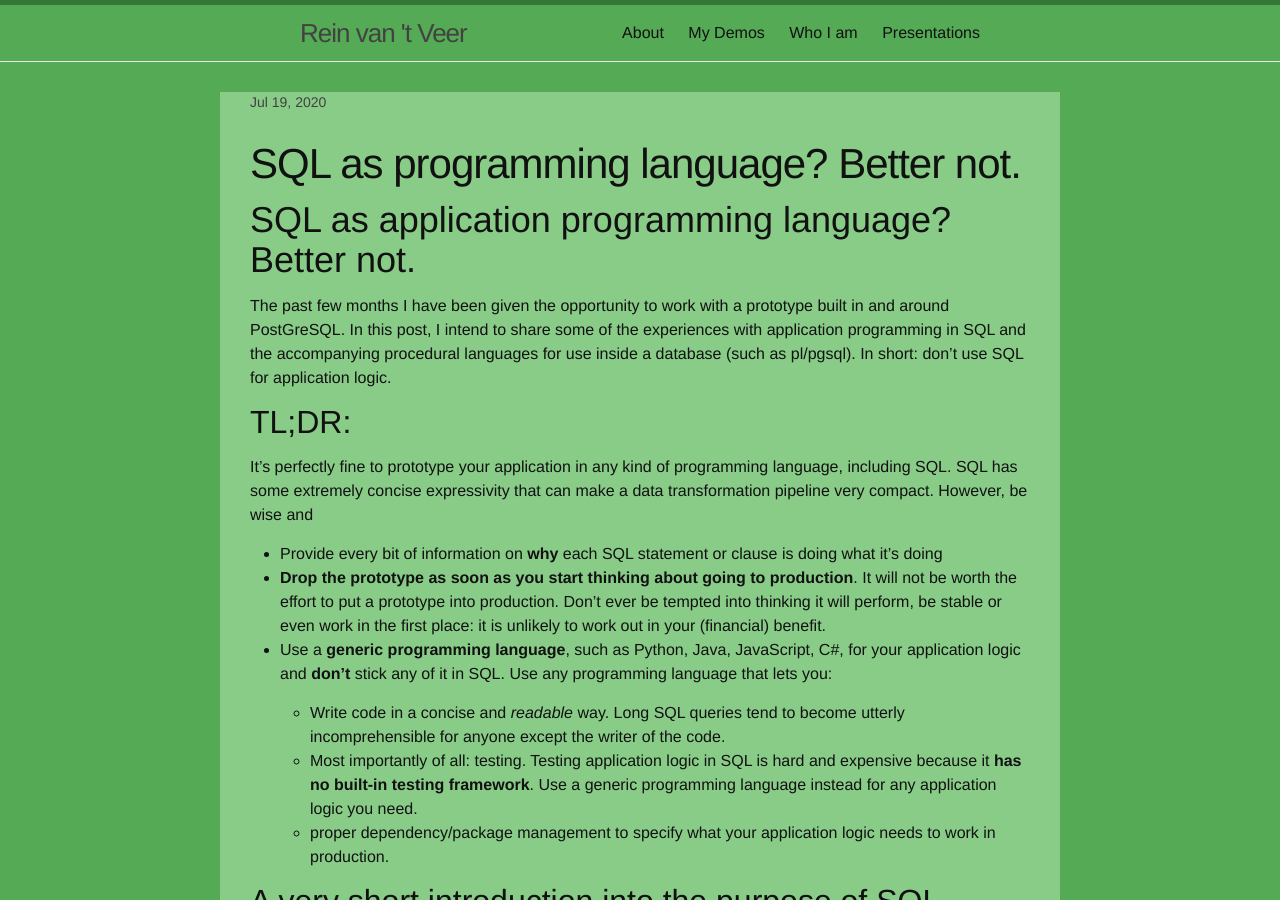
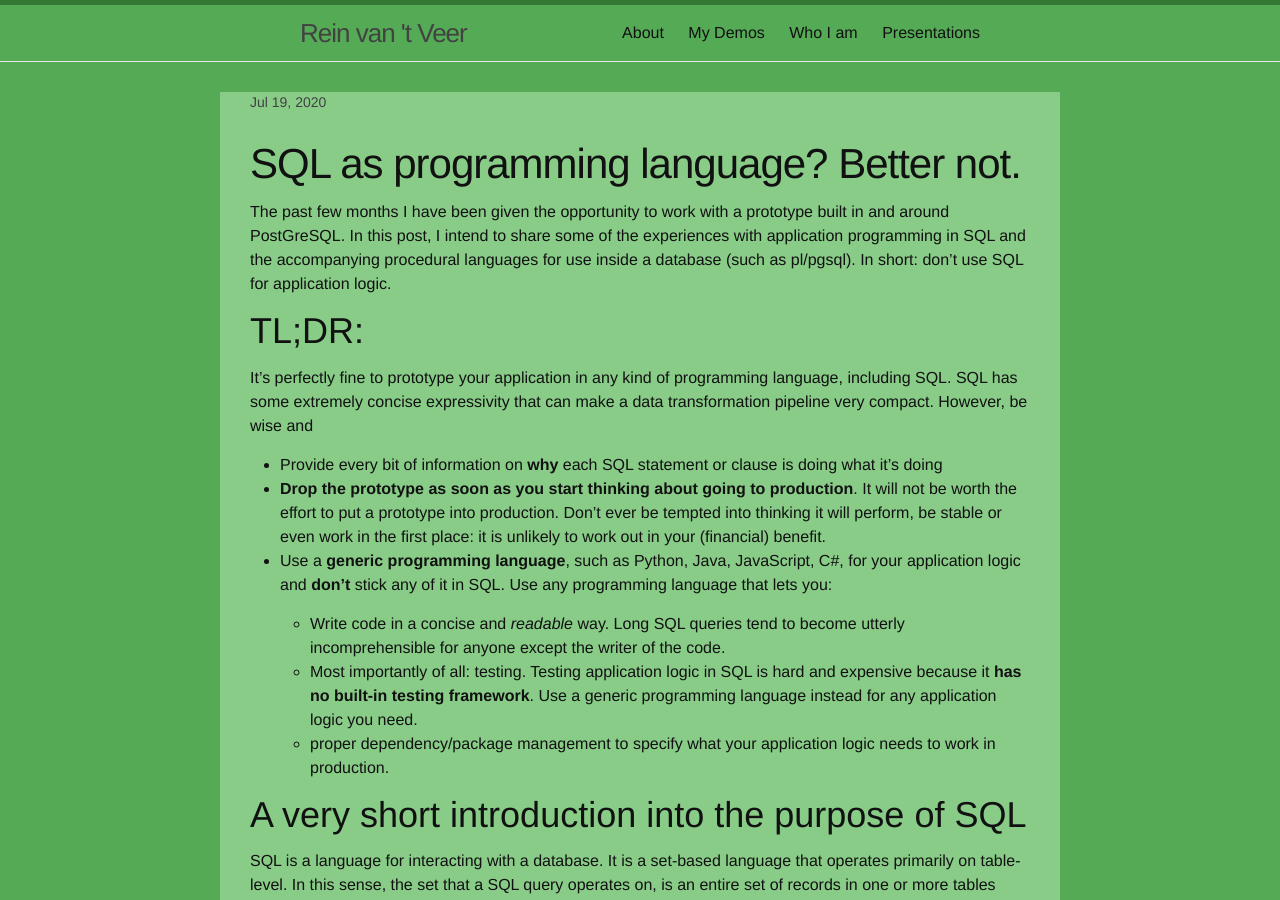
Before and after one commit to reinvantveer/reinvantveer.github.io, a Jekyll site: the page built from _posts/2020-07-19-sql-as-programming-language.md, in a window 1280 px wide and 900 px high. Built offline with Jekyll 4.4.1, drawn with Linux system fonts in a browser that asks for light colours; comment, search, counter and statistics services are not loaded.

Commit message:
Fix duplicate post heading

```diff
--- a/_posts/2020-07-19-sql-as-programming-language.md
+++ b/_posts/2020-07-19-sql-as-programming-language.md
@@ -3,11 +3,9 @@ title: SQL as programming language? Better not.
 layout: post
 ---
 
-# SQL as application programming language? Better not.
-
 The past few months I have been given the opportunity to work with a prototype built in and around PostGreSQL. In this post, I intend to share some of the experiences with application programming in SQL and the accompanying procedural languages for use inside a database (such as pl/pgsql). In short: don't use SQL for application logic.
 
-## TL;DR:
+# TL;DR:
 It's perfectly fine to prototype your application in any kind of programming language, including SQL. SQL has some extremely concise expressivity that can make a data transformation pipeline very compact. However, be wise and
 * Provide every bit of information on **why** each SQL statement or clause is doing what it's doing
 * **Drop the prototype as soon as you start thinking about going to production**. It will not be worth the effort to put a prototype into production. Don't ever be tempted into thinking it will perform, be stable or even work in the first place: it is unlikely to work out in your (financial) benefit.
@@ -17,7 +15,7 @@ It's perfectly fine to prototype your application in any kind of programming lan
     * Most importantly of all: testing. Testing application logic in SQL is hard and expensive because it **has no built-in testing framework**. Use a generic programming language instead for any application logic you need.
     * proper dependency/package management to specify what your application logic needs to work in production.
 
-## A very short introduction into the purpose of SQL
+# A very short introduction into the purpose of SQL
 SQL is a language for interacting with a database. It is a set-based language that operates primarily on table-level. In this sense, the set that a SQL query operates on, is an entire set of records in one or more tables over which the SQL 'loops' automatically. Especially in querying different data tables, SQL is very good at integrating, filtering and summarizing data. It is then also very good at writing the results of this operation back into a new table. This is often referred to as an ETL process: an Extract (load data from tables), Transform (filter the data, summarize), and Load (write results into a new table).
 
 The database here acts as a strategy for "persistence": a way to store data that is not lost when a machine restarts. It is a popular method, because the way a database organizes lots of data is much more performant than the default persistence method, namely a file system. A file system generally is a tree-like system of folders that contain either subfolders and/or file. You may have a "Documents" folder, containing "Projects". This "Projects" folder may have a "Git" folder, to designate project documents that are tracked in a version control system called Git. This "Git" folder then may then contain the subfolder "web_app_for_incredible_solutions" or some other project, etcetera. The file system therefore often expresses a tree of "things" that go from generic to specific, but this tends to gets swamped if you have a lot of fine-grained data.
@@ -26,10 +24,10 @@ Databases have a lot fewer levels than paths in your filesystem do. There is (su
 
 This is why simple SQL queries often make a lot of sense. `SELECT customer_name FROM customers;` will evidently get you all names of your customers from a set containing all customers for a given schema (the name of which is not included here). The SQL statement ends with a semicolon to designate the end of the SELECT statement.
 
-## Where the trouble starts
+# Where the trouble starts
 There's trouble with SQL on many fronts that hamper production application development.
 
-### Readability
+## Readability
 This simplicity of `SELECT {attribute} FROM {thing_type};` has earned SQL its reputation as an easy to read language. This is more than just a nice idea. Programming is primarily of use as a method for communication: from humans to other humans, that is. It gets read by programmers after you write it, so people after you need to know what and why your program does what it does. This is no different for SQL.
 
 However, the readability of SQL quickly evaporates when the SQL query gets longer and more syntax is used. There is very little readable left in queries that
@@ -41,7 +39,7 @@ Instead, use a programming language to write out the application logic in an eas
 
 So, the supposed readability benefit for SQL is mostly voided once you get to more advanced SQL queries. It is a language with a lot of syntax, just as most other programming languages. Readability automatically brings us to perhaps the most difficult part of programming in general: complexity and testing.
 
-### Complexity and testing
+## Complexity and testing
 Once SQL queries start to get longer, an uncanny feeling starts to creep up on me. Why is there so much code needed to get some stuff from the database? Is the structure of the database that complex?
 
 Often, however, I see that the SQL code is not only fetching things from the backend or writing data to it. Often, it applies some kind of transformation. It performs part of the application logic that the client code is supposed to do. I hear my colleagues explain: "It's much easier this way."
@@ -70,7 +68,7 @@ It gets worse for SQL. Many SQL scripts are _stateful_, containing action querie
 
 In short: test your queries in a test database. Testing `SELECT * FROM customers;` is hardly necessary. This is no longer the case once you start moving application logic inside of your queries, because now you *will* have to write tests for them. Make sure you do. Saying "last month my query was fine," is useless because last month doesn't matter if your application crashes now. Having test means making sure that under any circumstance and at any time, you are able to validate the correct workings of your code. Doing some manual testing now and again and calling "But it worked on my machine!" is a recipe for disaster. Therefore: put as little application or 'business' logic in your queries as possible, because testing for meeting all the requirements is costly for SQL. Instead, write you application logic in a proper programming language: it's much easier and therefore cheaper to write unit tests for 'generic' programming languages.
 
-### Dependency management
+## Dependency management
 Every self-respecting programming language nowadays has a dependency management system. JavaScript has NPM, Java has Maven, C# has NuGet, and Python has Pipenv. No programming language is complete without some kind of package management system. **SQL has none**. You cannot express in a suite of SQL scripts, a SQL project if you like, what dependencies it should or shouldn't require. That means that the code is possibly going to break in unknown places  once (and at some time you will) upgrade your database.
 
 The more usage of database extensions and procedural logic there is in your SQL, the higher the chance that your SQL will break. There are at least 3 current versions of PostGIS, the geospatial extension for PostGIS, with one major version difference, from major version 2 to 3. Multiply this by about 4 major PostGreSQL database versions and you have a combination of backend components for which your query may or may not work. There is a special [legacy FAQ](https://postgis.net/docs/manual-3.0/PostGIS_FAQ.html#legacy_faq) for the trouble that upgrading from major version 1 to 2 gave. There are many dependency pitfalls in PostGIS - consider the [SFCGAL functions](https://postgis.net/docs/manual-3.0/reference.html#reference_sfcgal) that require CGAL to be present at build-time. That means that if you upgrade your database but forget to install CGAL, part of your code is going to break.
```
